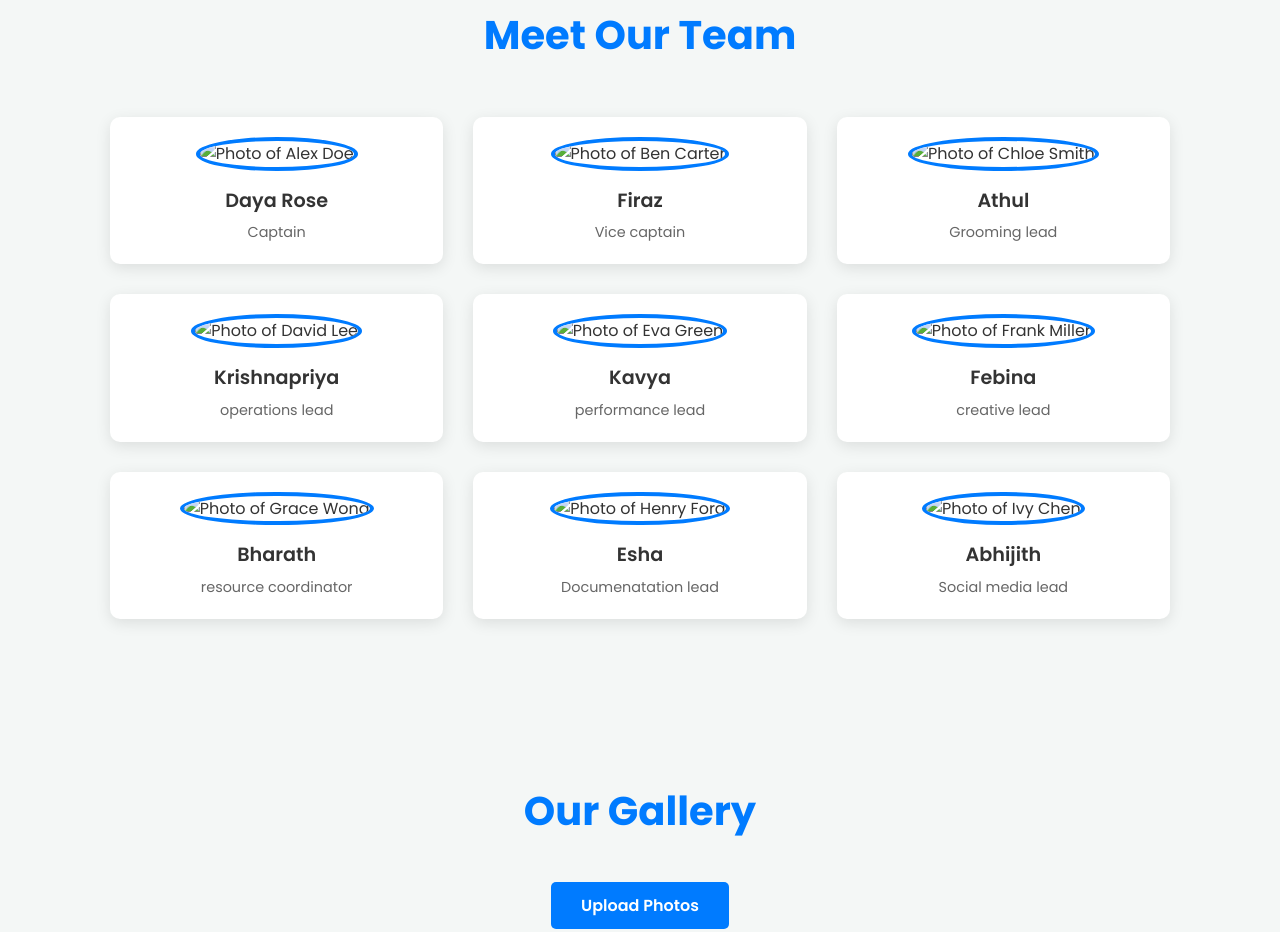
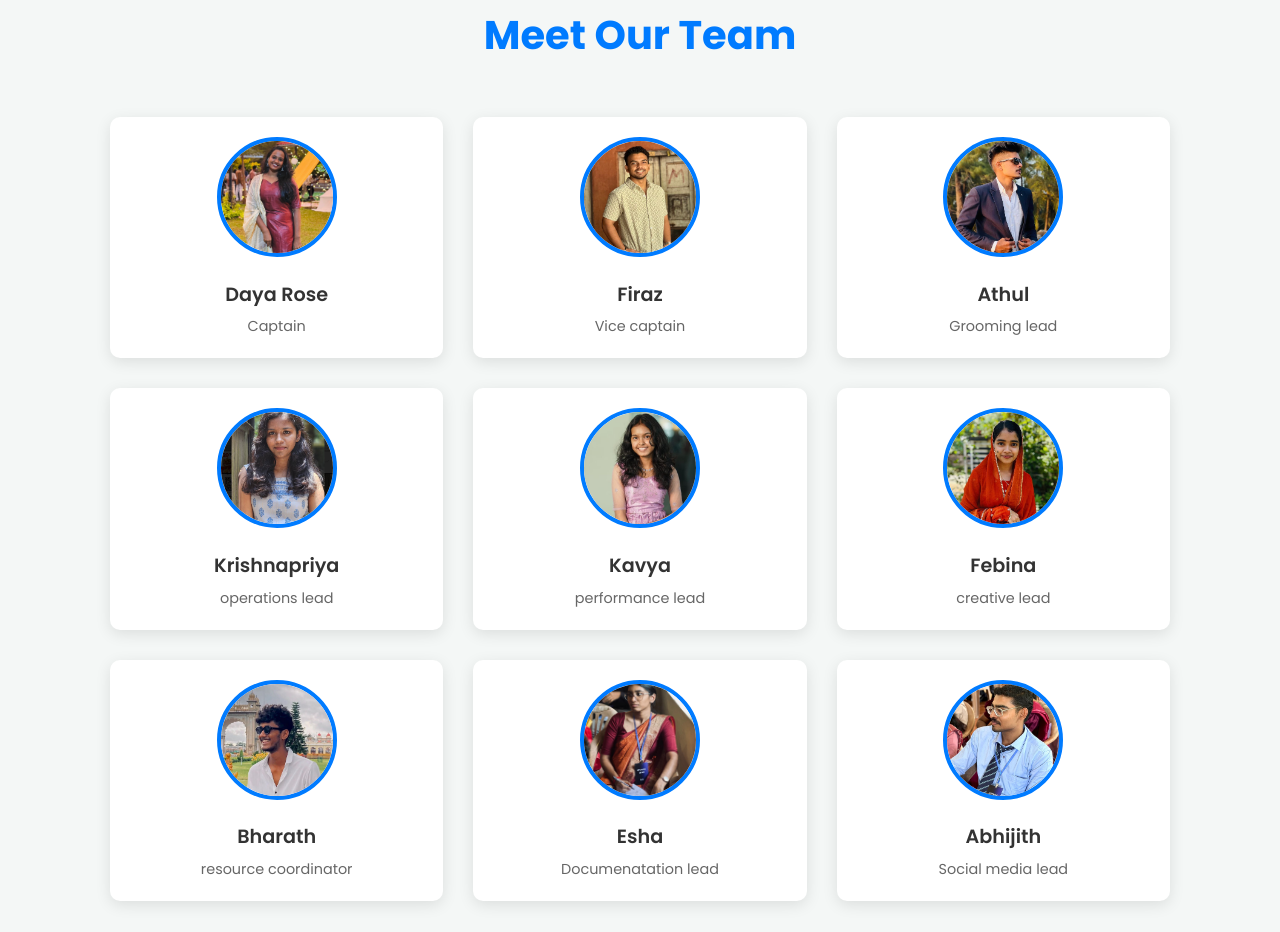
Before and after one commit to alnk-ops/MpowerQuad, a plain HTML site: page index.html in a window 1280 px wide. Shown: the part 877-1809 px from the top of the page. Drawn offline with Linux system fonts and the light colour scheme; files whose address does not match are found by name.

Commit message:
Update image paths for team member photos

```diff
--- a/index.html
+++ b/index.html
@@ -58,55 +58,55 @@
                 <div class="team-grid">
                     <!-- Member Card 1 -->
                     <div class="member-card">
-                        <img src="images/daya1.jpeg" alt="Photo of Alex Doe" class="member-photo">
+                        <img src="daya1.jpeg" alt="Photo of Alex Doe" class="member-photo">
                         <h3 class="member-name">Daya Rose</h3>
                         <p class="member-contact">Captain</p>
                     </div>
                     <!-- Member Card 2 -->
                     <div class="member-card">
-                        <img src="images/firaz1.jpeg" alt="Photo of Ben Carter" class="member-photo">
+                        <img src="firaz1.jpeg" alt="Photo of Ben Carter" class="member-photo">
                         <h3 class="member-name">Firaz</h3>
                         <p class="member-contact">Vice captain</p>
                     </div>
                     <!-- Member Card 3 -->
                     <div class="member-card">
-                        <img src="images/cr1.jpeg" alt="Photo of Chloe Smith" class="member-photo">
+                        <img src="cr1.jpeg" alt="Photo of Chloe Smith" class="member-photo">
                         <h3 class="member-name">Athul</h3>
                         <p class="member-contact">Grooming lead</p>
                     </div>
                     <!-- Member Card 4 -->
                     <div class="member-card">
-                        <img src="images/krisnapriya1.jpeg" alt="Photo of David Lee" class="member-photo">
+                        <img src="krisnapriya1.jpeg" alt="Photo of David Lee" class="member-photo">
                         <h3 class="member-name">Krishnapriya</h3>
                         <p class="member-contact">operations lead</p>
                     </div>
                     <!-- Member Card 5 -->
                     <div class="member-card">
-                        <img src="images/kavya1.jpeg" alt="Photo of Eva Green" class="member-photo">
+                        <img src="kavya1.jpeg" alt="Photo of Eva Green" class="member-photo">
                         <h3 class="member-name">Kavya</h3>
                         <p class="member-contact">performance lead</p>
                     </div>
                     <!-- Member Card 6 -->
                     <div class="member-card">
-                        <img src="images/febina1.jpeg" alt="Photo of Frank Miller" class="member-photo">
+                        <img src="febina1.jpeg" alt="Photo of Frank Miller" class="member-photo">
                         <h3 class="member-name">Febina</h3>
                         <p class="member-contact">creative lead</p>
                     </div>
                     <!-- Member Card 7 -->
                     <div class="member-card">
-                        <img src="images/bharath1.jpeg" alt="Photo of Grace Wong" class="member-photo">
+                        <img src="bharath1.jpeg" alt="Photo of Grace Wong" class="member-photo">
                         <h3 class="member-name">Bharath</h3>
                         <p class="member-contact">resource coordinator</p>
                     </div>
                     <!-- Member Card 8 -->
                     <div class="member-card">
-                        <img src="images/esha.jpeg" alt="Photo of Henry Ford" class="member-photo">
+                        <img src="esha.jpeg" alt="Photo of Henry Ford" class="member-photo">
                         <h3 class="member-name">Esha</h3>
                         <p class="member-contact">Documenatation lead</p>
                     </div>
                     <!-- Member Card 9 -->
                     <div class="member-card">
-                        <img src="images/abhijith1.jpeg" alt="Photo of Ivy Chen" class="member-photo">
+                        <img src="abhijith1.jpeg" alt="Photo of Ivy Chen" class="member-photo">
                         <h3 class="member-name">Abhijith</h3>
                         <p class="member-contact">Social media lead</p>
                     </div>
```
